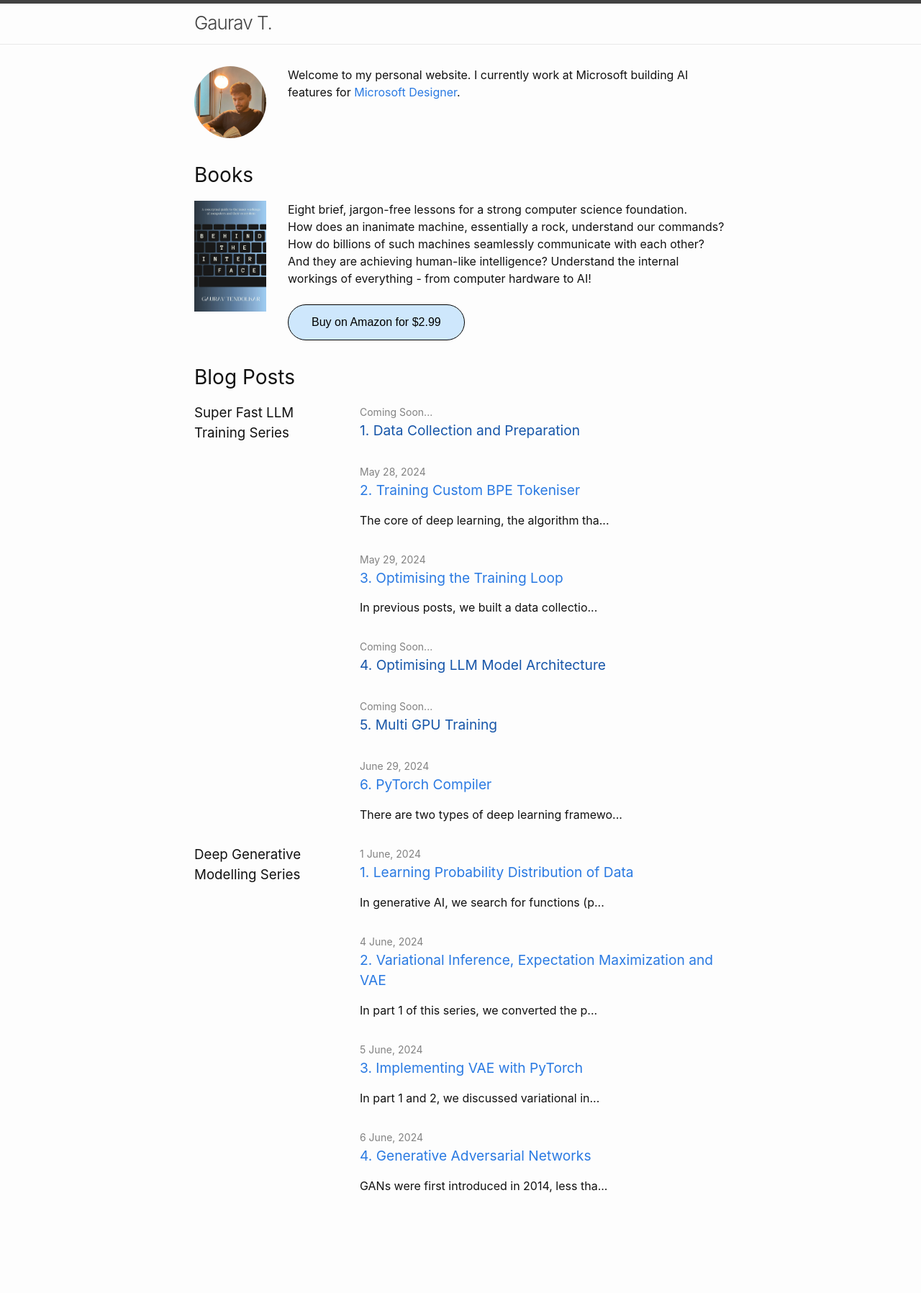
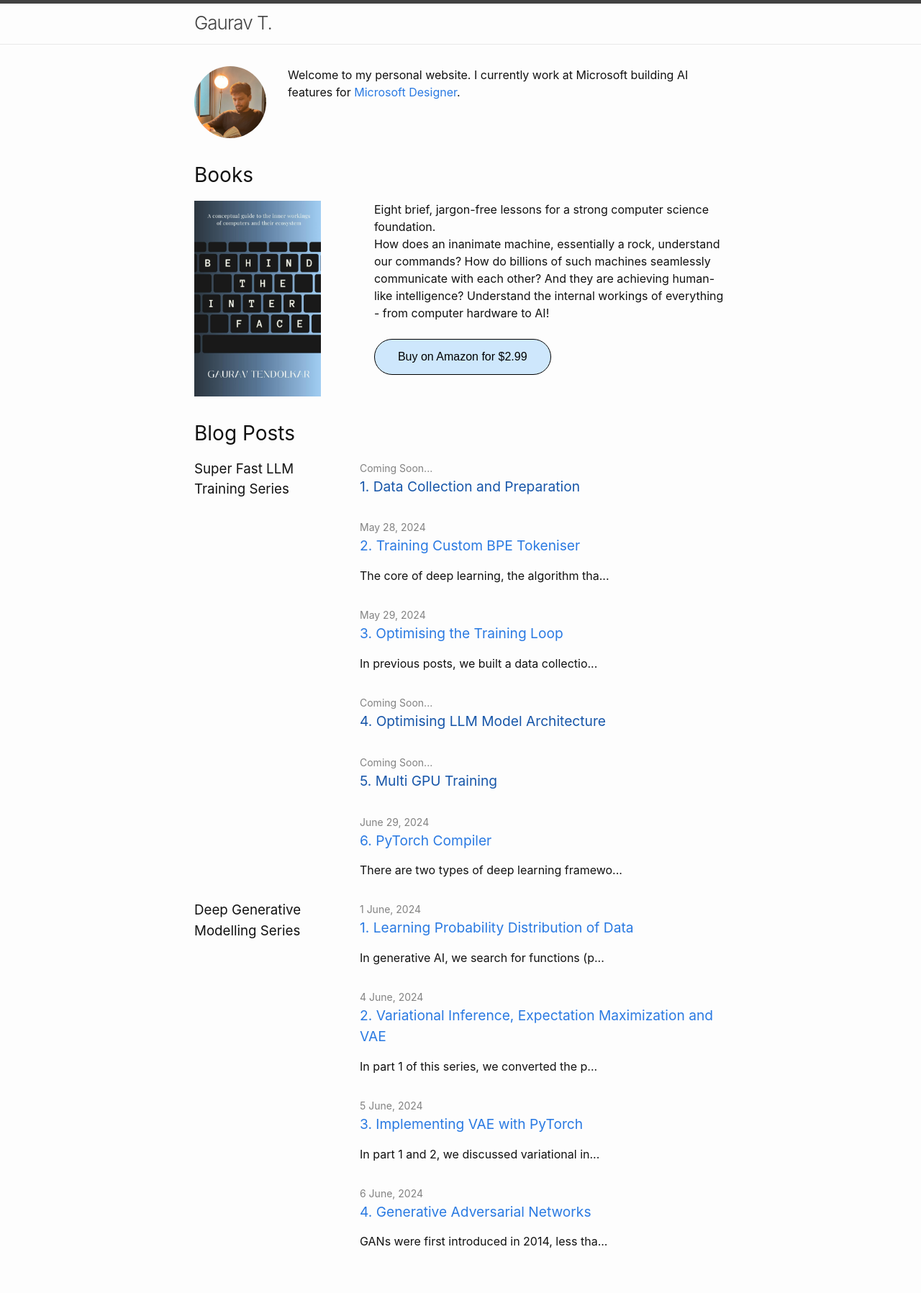
Before and after one commit to gauravtendolkar/gauravtendolkar.github.io, a Jekyll site: the page built from docs/index.markdown, in a window 1280 px wide. Shown: the whole page at 72% size. Built offline with Jekyll 4.4.1, drawn with Linux system fonts in a browser that asks for light colours; before the commit the page ends 1720 px from its top, so only the background shows below that.

Commit message:
update layout

```diff
--- a/docs/_layouts/home.html
+++ b/docs/_layouts/home.html
@@ -14,8 +14,8 @@ layout: default
   </div>
   <h2 class="post-list-heading" style="margin-top: 30px">Books</h2>
   <div class="flex-container">
-    <div style="margin-right: 30px; min-width: 100px">
-      <img src="/assets/images/book.png" style="width: 100px" />
+    <div style="margin-right: 30px; min-width: 100px;">
+      <img src="/assets/images/book.png" style="width: 80%" />
     </div>
     <div>
       <div>
```
